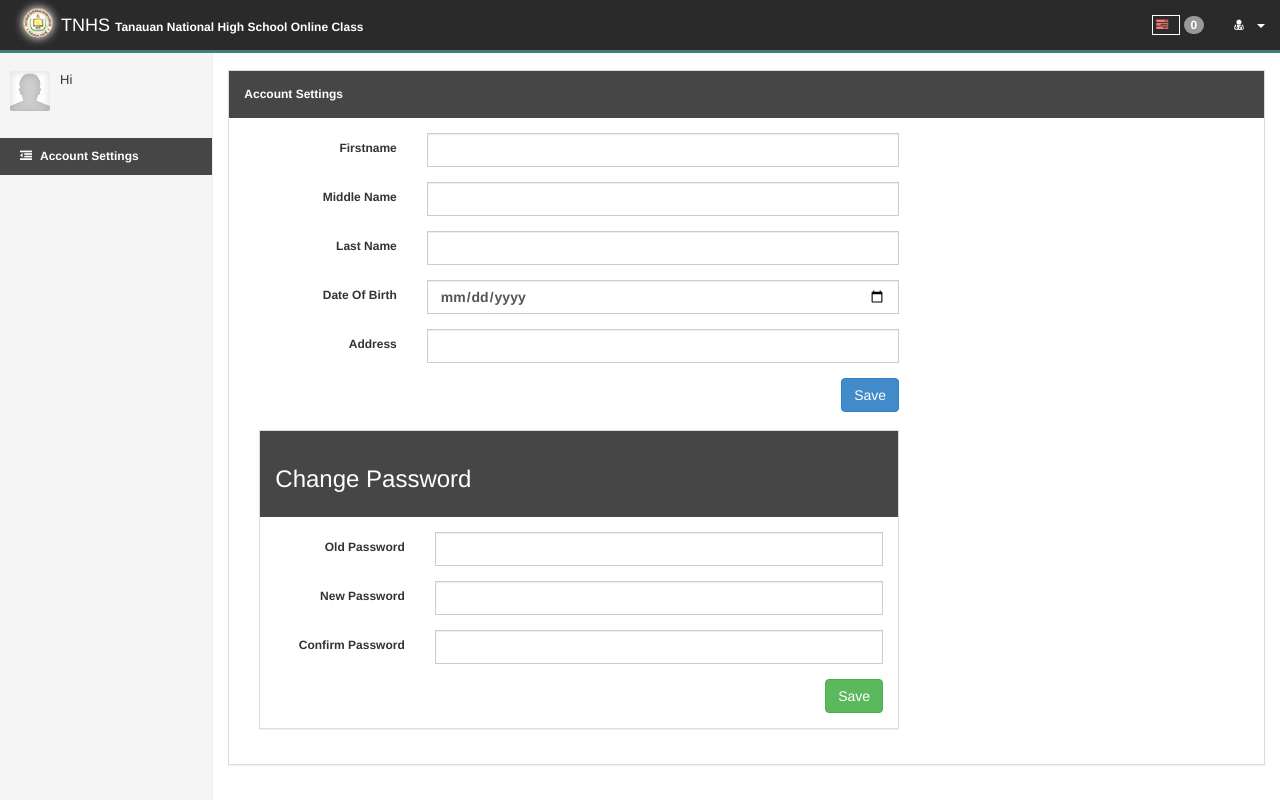
After one commit to sonitgregorio/tnhs, a CodeIgniter app: page /database/account_settings in a window 1280 px wide. The commit adds this page. Run offline with CodeIgniter, Linux system fonts and the light colour scheme; data comes from the database, SQL or seed files in the repository; data that the repository does not hold is empty.

Commit message:
Added Account Settings

```diff
--- a/application/config/routes.php
+++ b/application/config/routes.php
@@ -134,3 +134,4 @@ $route['list_of_student/(:any)']				= 'faculty/list_stud__exam/$1';
 $route['stud_deactivate/(:any)/(:any)']			= 'faculty/stud_deactivate/$1/$2';
 $route['reactivate_stud_exam']					= 'faculty/reactivate_stud_exam';
 $route['download_document/(:any)']				= 'faculty/download_document/$1';
+$route['account_settings']						= 'main/accountsettings';
--- a/application/controllers/Main.php
+++ b/application/controllers/Main.php
@@ -54,12 +54,57 @@
 		function redirectpage()
 		{
 
-					$data['param'] = 'home';
-					$this->load->view('templates/header');
-					$this->load->view('templates/admin_nav', $data);
-					$this->load->view('pages/home');
-					$this->load->view('templates/footer');
+			$data['param'] = 'home';
+			$this->load->view('templates/header');
+			$this->load->view('templates/admin_nav', $data);
+			$this->load->view('pages/home');
+			$this->load->view('templates/footer');
+		}
+		function accountsettings()
+		{
+			$this->load->model('login');
+			$data['param'] = 'accountsettings';
+			$this->load->view('templates/header');
+			$this->load->view('templates/admin_nav', $data);
+			$this->load->view('pages/accountsettings');
+			$this->load->view('templates/footer');
+		}
+		function update_users()
+		{
+			$this->load->model('login');
+			$firstname = $this->input->post('fname');
+			$mname = $this->input->post('mname');
+			$lname = $this->input->post('lname');
+			$dob = $this->input->post('dob');
+			$address = $this->input->post('address');
 
+			$uid = $this->session->userdata('uid');
+			$data = ['firstname' => $firstname, 'middlename' => $mname, 'lastname' => $lname, 'dob' => $dob, 'address' => $address];
+			$this->login->update_data($data, $uid);
+			$this->session->set_flashdata('message',$this->successMessage().'Successfully Updated! </div>');
 
+			redirect('/account_settings');
+		}
+		function change_pass()
+		{
+			$opass = $this->input->post('opassword');
+			$oldpass = $this->input->post('oldpassword');
+			$npass = $this->input->post('npassword');
+			$cpass = $this->input->post('cpassword');
+
+			if ($opass != $oldpass) {
+				$this->session->set_flashdata('changepass',$this->faildemessage().'Invalid Old Password! </div>');
+
+			}
+			elseif ($npass != $cpass)
+			{
+				$this->session->set_flashdata('changepass',$this->faildemessage().'Invalid Confirm Password! </div>');
+
+			}else{
+				$this->session->set_flashdata('changepass',$this->successMessage().'Password Successfully Updated! </div>');
+				$this->db->where('party', $this->session->flashdata('uid'));
+				$this->db->update('tbl_users', array('password' => $npass));
+			}
+			redirect('/account_settings');
 		}
 	}
--- a/application/models/Login.php
+++ b/application/models/Login.php
@@ -4,13 +4,26 @@
 */
 class Login extends CI_Model
 {
-	function checkUser($username, $pw){
+	function checkUser($username, $pw)
+	{
 		return $this->db->query("SELECT tbl_users.*, tbl_party.*, tbl_party.id as uid FROM tbl_users, tbl_party
 						  WHERE tbl_users.party = tbl_party.id
 						  AND tbl_users.username = '$username'
 						  AND tbl_users.password = '$pw'")->row_array();
 
 	}
+	public function getinfo()
+	{
+		$x = $this->session->userdata('uid');
+		$this->db->where('tbl_party.id', $x);
+		$this->db->where('tbl_users.party = tbl_party.id');
+		return $this->db->get('tbl_party, tbl_users')->row_array();
+	}
+	function update_data($data, $id)
+	{
+		$this->db->where('id', $id);
+		$this->db->update('tbl_party', $data);
+	}
 
 }
 
--- /dev/null
+++ b/application/views/pages/accountsettings.php
@@ -0,0 +1,87 @@
+<?php
+
+    $x = $this->login->getinfo()
+ ?>
+<br />
+<div class="col-md-2"></div>
+<div class="col-md-10">
+    <div class="panel panel-default">
+        <div class="header_styles" style="padding:15px">
+            Account Settings
+        </div>
+        <div class="panel-body">
+        <div class="col-md-8">
+            <?=$this->session->flashdata('message')?>
+            <form class="form-horizontal" method="POST" action="/main/update_users">
+                <div class="form-group">
+                    <label class="col-sm-3 control-label">Firstname</label>
+                    <div class="col-sm-9">
+                        <input type="text" class="form-control" name="fname" value="<?=$x['firstname']?>">
+                    </div>
+                </div>
+                <div class="form-group">
+                    <label class="col-sm-3 control-label">Middle Name</label>
+                    <div class="col-sm-9">
+                        <input type="text" class="form-control" name="mname" value="<?=$x['middlename']?>">
+                    </div>
+                </div>
+                <div class="form-group">
+                    <label class="col-sm-3 control-label">Last Name</label>
+                    <div class="col-sm-9">
+                        <input type="text" class="form-control" name="lname" value="<?=$x['lastname']?>">
+                    </div>
+                </div>
+                <div class="form-group">
+                    <label class="col-sm-3 control-label">Date Of Birth</label>
+                    <div class="col-sm-9">
+                        <input type="date" class="form-control" name="dob" value="<?=$x['dob']?>">
+                    </div>
+                </div>
+                <div class="form-group">
+                    <label class="col-sm-3 control-label">Address</label>
+                    <div class="col-sm-9">
+                        <input type="text" class="form-control" name="address" value="<?= $x['address']?>">
+                    </div>
+                </div>
+                <div class="pull-right">
+                    <button class="btn btn-primary">Save</button>
+                </div>
+            </form>
+            <br /><br /><br />
+            <div class="panel panel-default">
+                    <div class="header_styles" style="padding:15px">
+                        <h3>Change Password</h3>
+                    </div>
+                    <div class="panel-body">
+                        <?=$this->session->flashdata('changepass');?>
+                        <form class="form-horizontal" action="/main/change_pass" method="POST">
+                            <input type="hidden" name="opassword" value="<?=$x['password']?>">
+                            <div class="form-group">
+                                <label class="col-sm-3 control-label">Old Password</label>
+                                <div class="col-sm-9">
+                                    <input type="password" name="oldpassword" class="form-control">
+                                </div>
+                            </div>
+                            <div class="form-group">
+                                <label class="col-sm-3 control-label">New Password</label>
+                                <div class="col-sm-9">
+                                    <input type="password" name="npassword" class="form-control">
+                                </div>
+                            </div>
+                            <div class="form-group">
+                                <label class="col-sm-3 control-label">Confirm Password</label>
+                                <div class="col-sm-9">
+                                    <input type="password" name="cpassword" class="form-control">
+                                </div>
+                            </div>
+                            <div class="pull-right">
+                                <button class="btn btn-success">Save</button>
+                            </div>
+                        </form>
+                    </div>
+            </div>
+        </div>
+
+        </div>
+    </div>
+</div>
--- a/application/views/templates/admin_nav.php
+++ b/application/views/templates/admin_nav.php
@@ -110,9 +110,9 @@
 
 
 
+        <ul class="nav nav-sidebar">
 
     <?php if ($this->session->userdata('usertype') == 1): ?>
-        <ul class="nav nav-sidebar">
             <!-- <li class="<?php echo $param == 'home' ? 'active' : '' ?>"><a href="/">
                 <span class="fa fa-users"></span>Dashboard</a>
             </li> -->
@@ -123,9 +123,8 @@
             <li><a href="/class"><span class="fa fa-cogs"></span> Year and Section</a></li>
 
             <li class="<?php echo $param == 'year' ? 'active' : '' ?>"><a href="/sch_yr"><span class="fa fa-cogs"></span> School Year</a></li>
-        </ul>
+
      <?php elseif($this->session->userdata('usertype') == 2): ?>
-        <ul class="nav nav-sidebar">
             <!-- <li class="<?php echo $param == 'home' ? 'active' : '' ?>"><a href="/">
                 <span class="fa fa-users"></span>Dashboard</a>
             </li> -->
@@ -133,7 +132,6 @@
             <li class="<?php echo $param == 'lessons' ? 'active' : '' ?>"><a href="/lessons"><span class="fa fa-outdent"></span> Lessons</a></li>
             <li class="<?php echo $param == 'exam' ? 'active' : '' ?>"><a href="/examination"><span class="fa fa-outdent"></span> Examinations</a></li>
             <li class="<?php echo $param == 'grade_book' ? 'active' : '' ?>"><a href="/grade_book"><span class="fa fa-outdent"></span> Grade Book</a></li>
-        </ul>
         <!-- <ul class="nav nav-sidebar">
             <li><a href="/subject"><span class="fa fa-user-secret"></span> Subject</a></li>
             <li><a href="/class"><span class="fa fa-cogs"></span> Year and Section</a></li>
@@ -145,7 +143,6 @@
     <?php endif ?>
 
     <?php if ($this->session->userdata('usertype') == 3): ?>
-        <ul class="nav nav-sidebar">
             <!-- <li class="<?php echo $param == 'home' ? 'active' : '' ?>"><a href="/">
                 <span class="fa fa-users"></span>Dashboard</a>
             </li> -->
@@ -153,7 +150,9 @@
             <li class="<?php echo $param == 'student_examination' ? 'active' : '' ?>"><a href="/student_examination"><span class="fa fa-outdent"></span> Examinations</a></li>
              <li class="<?php echo $param == 'grade_book' ? 'active' : '' ?>"><a href="/grade_bookS"><span class="fa fa-outdent"></span> Grade Book</a></li>
 
+    <?php else: ?>
+
+    <?php endif ?>
+             <li class="<?php echo $param == 'accountsettings' ? 'active' : '' ?>"><a href="/account_settings"><span class="fa fa-outdent"></span>Account Settings</a></li>
         </ul>
-    <?php endif ?>
-
 </div>
```
